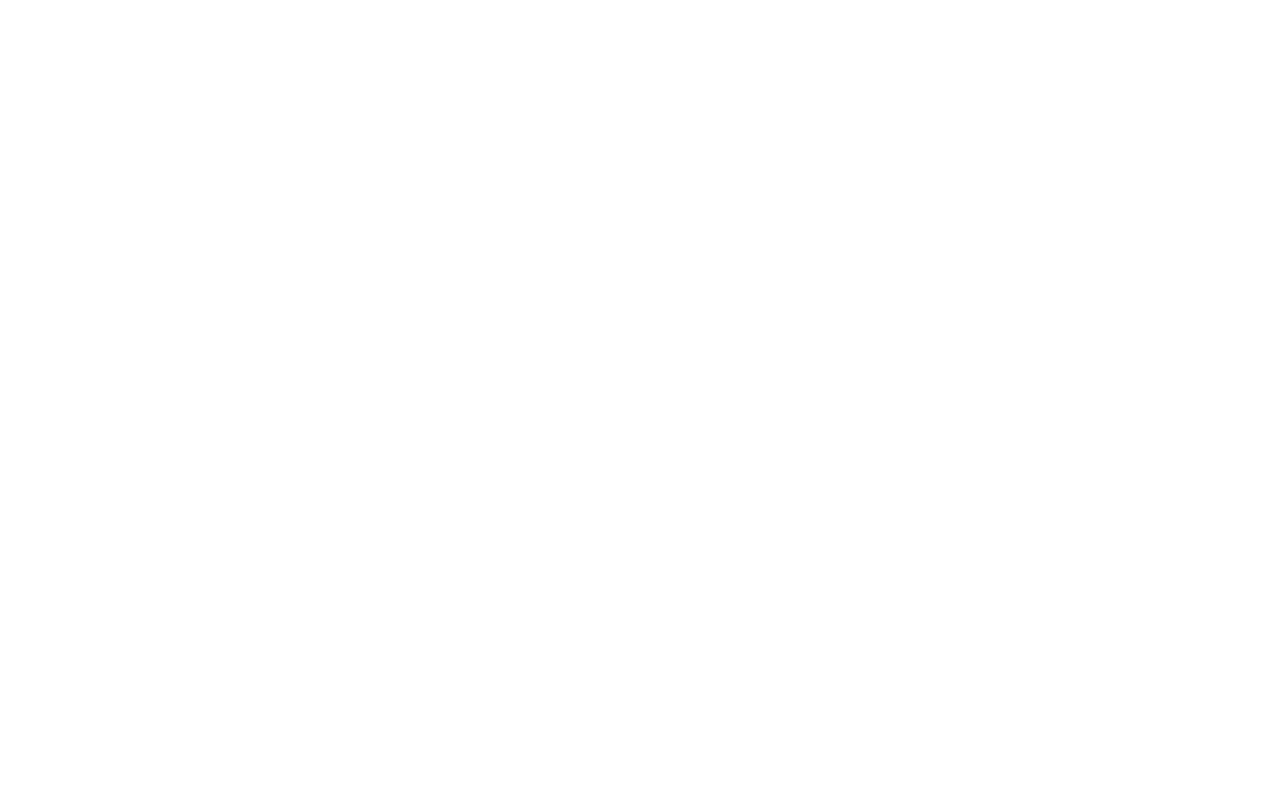
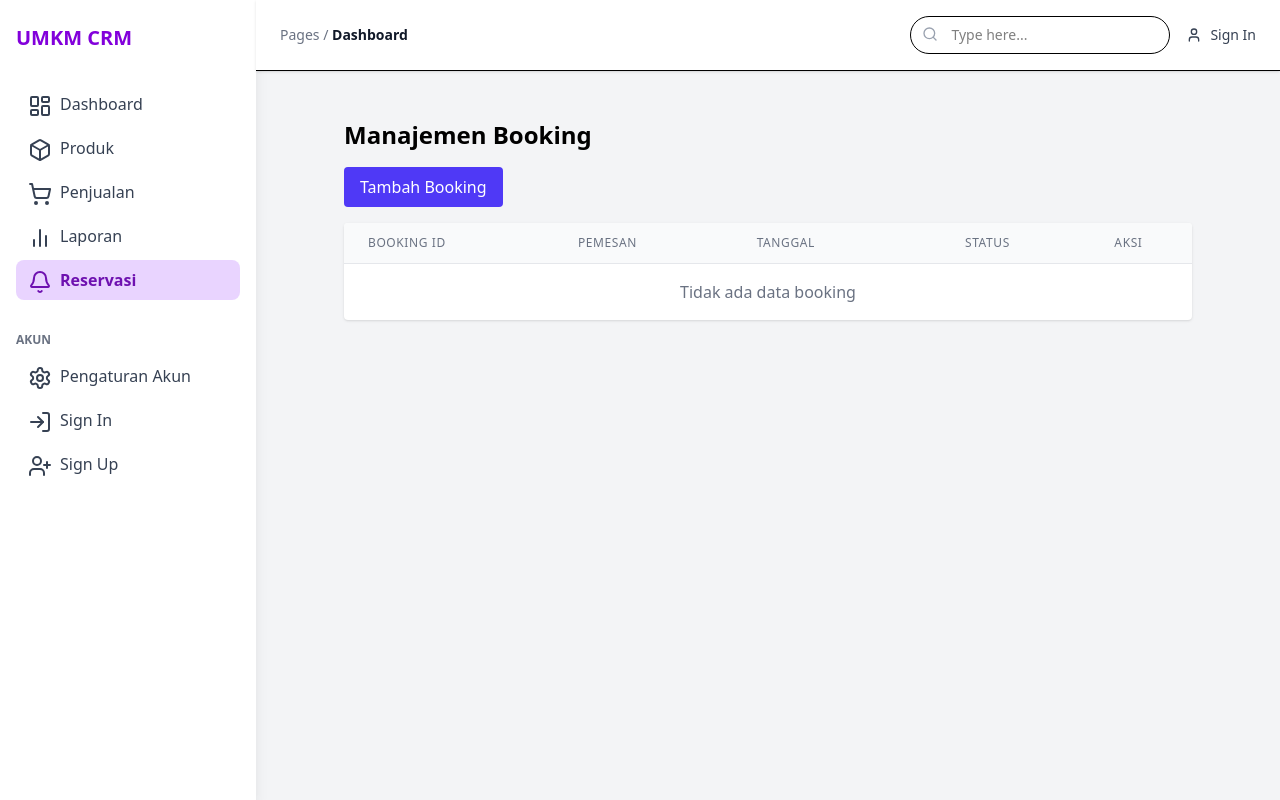
Before and after one commit to evelinnathalie/crm-23sic-kelompok4, a React (Vite) app: page /reservasi in a window 1280 px wide. Before the commit this address had no page. Built offline with nearby package versions, Linux system fonts and the light colour scheme.

Commit message:
reservasi by faziel done

```diff
--- a/src/App.jsx
+++ b/src/App.jsx
@@ -2,6 +2,7 @@
 import MainLayout from "./Components/MainLayout";
 import Dashboard from "./Pages/Dashboard";
 import SalesManagement from "./Pages/SalesManagement";
+import Reservasi from "./Pages/Reservasi";
 
 function App() {
   return(
@@ -9,6 +10,7 @@
       <Route element={<MainLayout />}>
       <Route path="/" element={<Dashboard />}></Route>
       <Route path="/penjualan" element={<SalesManagement />} />
+      <Route path="/reservasi" element={<Reservasi />} />
       </Route>
     </Routes>
   )
--- a/src/Components/Sidebar.jsx
+++ b/src/Components/Sidebar.jsx
@@ -9,6 +9,8 @@
   LogIn,
   UserPlus,
   CarTaxiFront,
+  Bell,
+  Camera,
 } from 'lucide-react'
 import { Link, useLocation } from 'react-router-dom'
 
@@ -17,6 +19,7 @@
   { name: 'Produk', icon: <Box />, path: '/produk' },
   { name: 'Penjualan', icon: <ShoppingCart />, path: '/penjualan' },
   { name: 'Laporan', icon: <BarChart2 />, path: '/laporan' },
+  { name: 'Reservasi', icon: <Bell/>, path: '/reservasi' },
 ]
 
 const accountItems = [
--- /dev/null
+++ b/src/Pages/Reservasi.jsx
@@ -0,0 +1,206 @@
+import React, { useState, useEffect } from "react";
+
+// Nama key untuk menyimpan di localStorage
+const STORAGE_KEY = "salesData";
+
+export default function Reservasi() {
+  const [sales, setSales] = useState([]);
+  const [showForm, setShowForm] = useState(false);
+  const [formData, setFormData] = useState({
+    bookingId: "",
+    customerName: "",
+    date: "",
+    status: "Belum Lunas",
+  });
+
+  // Load data dari localStorage saat pertama kali komponen dimount
+  useEffect(() => {
+    const storedSales = localStorage.getItem(STORAGE_KEY);
+    if (storedSales) {
+      setSales(JSON.parse(storedSales));
+    }
+  }, []);
+
+  // Simpan data ke localStorage setiap kali sales berubah
+  useEffect(() => {
+    localStorage.setItem(STORAGE_KEY, JSON.stringify(sales));
+  }, [sales]);
+
+  const handleInputChange = (e) => {
+    const { name, value } = e.target;
+    setFormData((prev) => ({
+      ...prev,
+      [name]: value,
+    }));
+  };
+
+  const handleAddSale = () => {
+    if (!formData.bookingId || !formData.customerName || !formData.date) {
+      alert("Semua field wajib diisi!");
+      return;
+    }
+    const newSale = {
+      id: Date.now(), // pakai timestamp agar unik
+      bookingId: formData.bookingId,
+      customerName: formData.customerName,
+      date: formData.date,
+      status: formData.status,
+    };
+    setSales([...sales, newSale]);
+    setFormData({
+      bookingId: "",
+      customerName: "",
+      date: "",
+      status: "Belum Lunas",
+    });
+    setShowForm(false);
+  };
+
+  const handleDelete = (id) => {
+    if (window.confirm("Yakin ingin menghapus data ini?")) {
+      setSales(sales.filter((s) => s.id !== id));
+    }
+  };
+
+  return (
+    <div className="p-6 max-w-4xl mx-auto">
+      <h1 className="text-2xl font-semibold mb-4">Manajemen Booking</h1>
+
+      <button
+        onClick={() => setShowForm((prev) => !prev)}
+        className="mb-4 px-4 py-2 bg-indigo-600 text-white rounded hover:bg-indigo-700 transition"
+      >
+        {showForm ? "Batal Tambah Booking" : "Tambah Booking"}
+      </button>
+
+      {showForm && (
+        <div className="mb-6 p-4 border border-gray-300 rounded shadow-sm bg-white">
+          <div className="mb-2">
+            <label className="block font-medium mb-1">Booking ID</label>
+            <input
+              type="text"
+              name="bookingId"
+              value={formData.bookingId}
+              onChange={handleInputChange}
+              placeholder="Misal: BKID-003"
+              className="w-full px-3 py-2 border rounded focus:outline-none focus:ring-2 focus:ring-indigo-400"
+            />
+          </div>
+
+          <div className="mb-2">
+            <label className="block font-medium mb-1">Nama Pemesan</label>
+            <input
+              type="text"
+              name="customerName"
+              value={formData.customerName}
+              onChange={handleInputChange}
+              placeholder="Masukkan nama pemesan"
+              className="w-full px-3 py-2 border rounded focus:outline-none focus:ring-2 focus:ring-indigo-400"
+            />
+          </div>
+
+          <div className="mb-2">
+            <label className="block font-medium mb-1">Tanggal</label>
+            <input
+              type="date"
+              name="date"
+              value={formData.date}
+              onChange={handleInputChange}
+              className="w-full px-3 py-2 border rounded focus:outline-none focus:ring-2 focus:ring-indigo-400"
+            />
+          </div>
+
+          <div className="mb-4">
+            <label className="block font-medium mb-1">Status</label>
+            <select
+              name="status"
+              value={formData.status}
+              onChange={handleInputChange}
+              className="w-full px-3 py-2 border rounded focus:outline-none focus:ring-2 focus:ring-indigo-400"
+            >
+              <option value="Belum Lunas">Belum Lunas</option>
+              <option value="Lunas">Lunas</option>
+              <option value="Batal">Batal</option>
+            </select>
+          </div>
+
+          <button
+            onClick={handleAddSale}
+            className="px-4 py-2 bg-green-600 text-white rounded hover:bg-green-700 transition"
+          >
+            Simpan
+          </button>
+        </div>
+      )}
+
+      <div className="overflow-x-auto bg-white rounded shadow">
+        <table className="min-w-full divide-y divide-gray-200">
+          <thead className="bg-gray-50">
+            <tr>
+              <th className="px-6 py-3 text-left text-xs font-medium text-gray-500 uppercase tracking-wider">
+                Booking ID
+              </th>
+              <th className="px-6 py-3 text-left text-xs font-medium text-gray-500 uppercase tracking-wider">
+                Pemesan
+              </th>
+              <th className="px-6 py-3 text-left text-xs font-medium text-gray-500 uppercase tracking-wider">
+                Tanggal
+              </th>
+              <th className="px-6 py-3 text-center text-xs font-medium text-gray-500 uppercase tracking-wider">
+                Status
+              </th>
+              <th className="px-6 py-3 text-center text-xs font-medium text-gray-500 uppercase tracking-wider">
+                Aksi
+              </th>
+            </tr>
+          </thead>
+          <tbody className="divide-y divide-gray-200">
+            {sales.map((sale) => (
+              <tr key={sale.id} className="hover:bg-gray-50">
+                <td className="px-6 py-4 whitespace-nowrap">{sale.bookingId}</td>
+                <td className="px-6 py-4 whitespace-nowrap">{sale.customerName}</td>
+                <td className="px-6 py-4 whitespace-nowrap">{sale.date}</td>
+                <td className="px-6 py-4 whitespace-nowrap text-center">
+                  {sale.status === "Lunas" ? (
+                    <span className="inline-flex px-2 text-xs leading-5 font-semibold rounded-full bg-green-100 text-green-800">
+                      Lunas
+                    </span>
+                  ) : sale.status === "Belum Lunas" ? (
+                    <span className="inline-flex px-2 text-xs leading-5 font-semibold rounded-full bg-yellow-100 text-yellow-800">
+                      Belum Lunas
+                    </span>
+                  ) : (
+                    <span className="inline-flex px-2 text-xs leading-5 font-semibold rounded-full bg-red-100 text-red-800">
+                      Batal
+                    </span>
+                  )}
+                </td>
+                <td className="px-6 py-4 whitespace-nowrap text-center space-x-2">
+                  <button
+                    className="text-indigo-600 hover:text-indigo-900 font-semibold"
+                    onClick={() => alert("Fitur Edit belum tersedia")}
+                  >
+                    Edit
+                  </button>
+                  <button
+                    className="text-red-600 hover:text-red-900 font-semibold"
+                    onClick={() => handleDelete(sale.id)}
+                  >
+                    Hapus
+                  </button>
+                </td>
+              </tr>
+            ))}
+            {sales.length === 0 && (
+              <tr>
+                <td colSpan={5} className="text-center py-4 text-gray-500">
+                  Tidak ada data booking
+                </td>
+              </tr>
+            )}
+          </tbody>
+        </table>
+      </div>
+    </div>
+  );
+}
```
